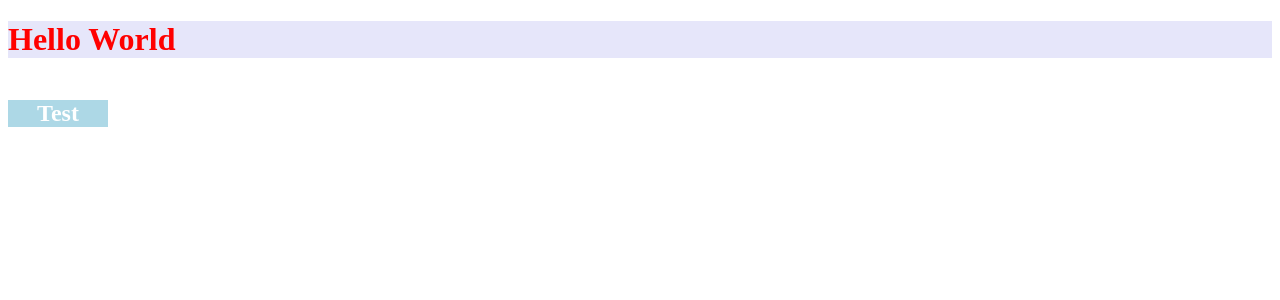
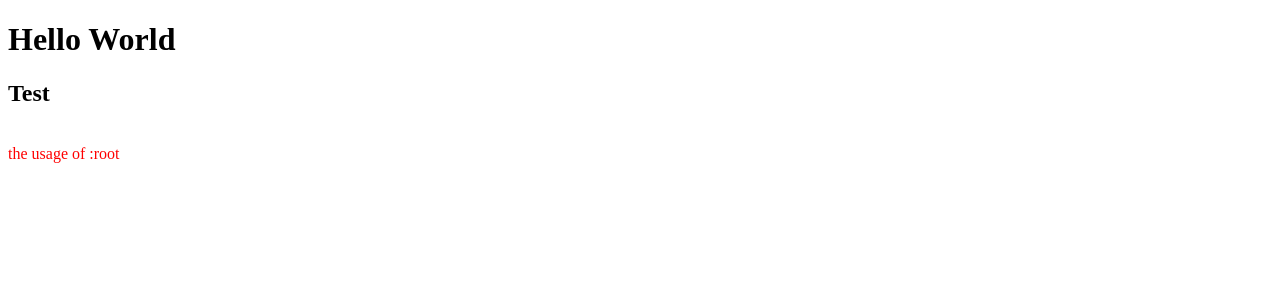
Before and after one commit to xiexuanzheng123/PostCSS, a React app: page / in a window 1280 px wide. Shown: the top 300 px of the page. Built offline with nearby package versions, Linux system fonts and the light colour scheme.

Commit message:
the usag of :root

```diff
--- a/components/App.css
+++ b/components/App.css
@@ -1,9 +1,12 @@
+
+
 .backColor {
-  background-color: lavender;
+  background-color: lightgray;
 }
 .title {
   composes: backColor;
   color: red;
+  width: 200px;
 }
 .h2 {
   display: flex;
@@ -16,3 +19,10 @@
 /* :global(.title) {
   color: green;
 } */
+:root {
+  --mainColor: red;
+}
+a {
+  color: var(--mainColor);
+  text-decoration: none;
+}
--- a/components/App.js
+++ b/components/App.js
@@ -1,12 +1,13 @@
 import React from 'react';
-import style from './App.css';
+import style from './color.css';
 
 class App extends React.Component {
     render() {
         return(
             <div>
                 <h1 className={style.title}>Hello World</h1>
-                <h2 className={style.h2}>Test</h2>
+                <h2 className={style.h2}>Test</h2><br/>
+                <a href="#">the usage of :root</a>
             </div>
         )
     }
--- /dev/null
+++ b/components/color.css
@@ -0,0 +1 @@
+@import './App.css';
```
